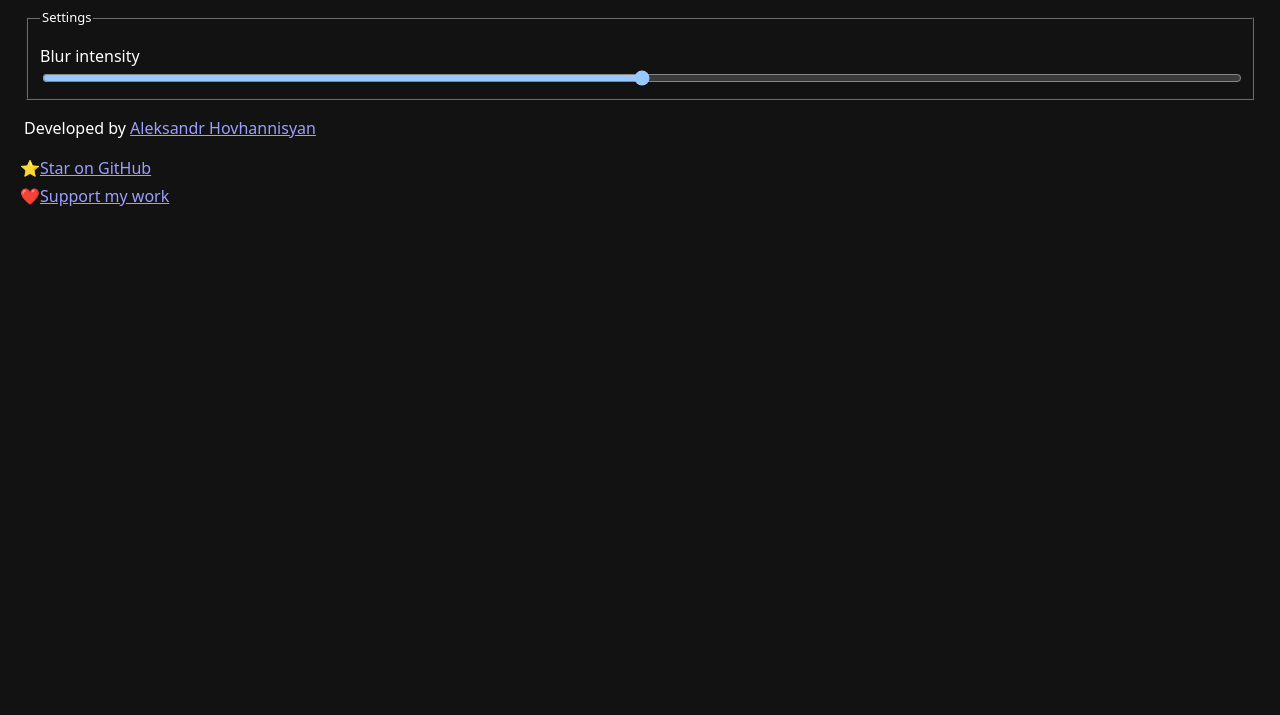
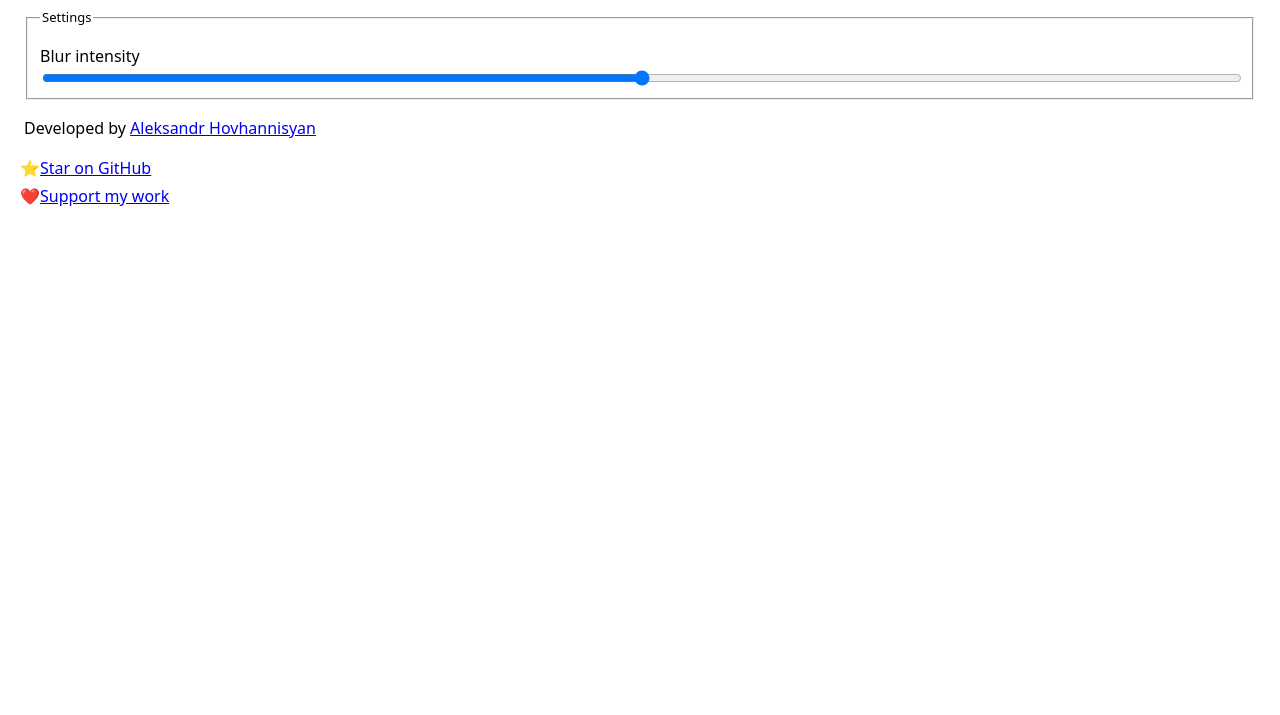
Before and after one commit to AleksandrHovhannisyan/blur, a website built with Vite: page src/popup.html in a window 1280 px wide. Shown: the part 85-800 px from the top of the page. Built offline with nearby package versions, Linux system fonts and the light colour scheme; some packages are replaced by stand-ins of ours.

Commit message:
Use light dark

```diff
--- a/src/popup.html
+++ b/src/popup.html
@@ -5,7 +5,7 @@
    <script type="module" src="./popup.ts"></script>
    <style>
     html {
-      color-scheme: dark;
+      color-scheme: light dark;
     }
     body {
       font-family: system-ui, sans-serif;
```
